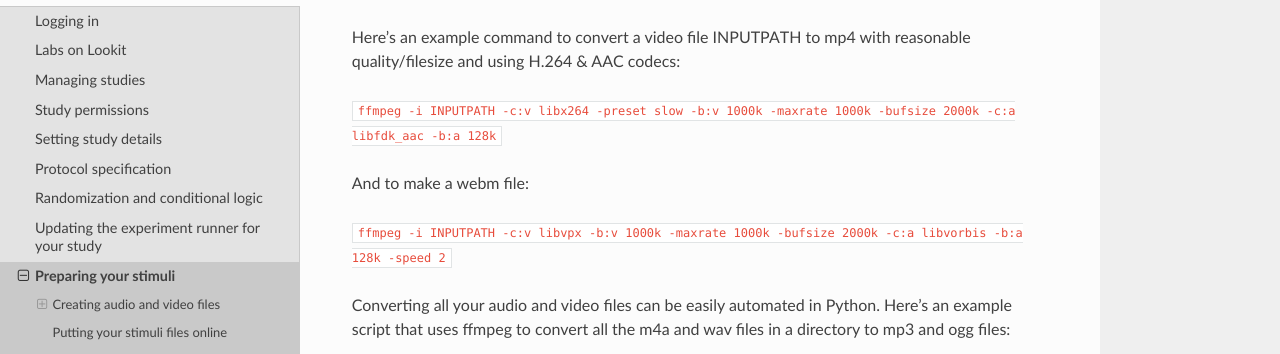
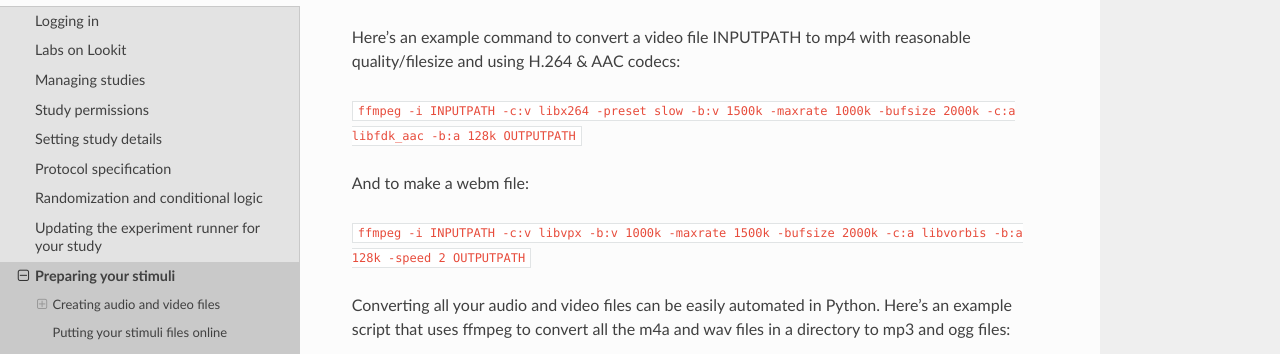
Before and after one commit to lookit/lookit-docs, a Sphinx documentation site: the page built from docs/source/researchers-prep-stimuli.rst, in a window 1280 px wide and 900 px high, scrolled down 924 px. Shown: the part 156-510 px from the top of the window. Built offline with Sphinx 7.4.7 and the Read the Docs theme 2.0.0, drawn with Linux system fonts in a browser that asks for light colours.

Commit message:
update ffmpeg section

```diff
--- a/docs/source/researchers-prep-stimuli.rst
+++ b/docs/source/researchers-prep-stimuli.rst
@@ -48,11 +48,11 @@ especially if you have a lot to convert, is to use ffmpeg.
 Here’s an example command to convert a video file INPUTPATH to mp4 with
 reasonable quality/filesize and using H.264 & AAC codecs:
 
-``ffmpeg -i INPUTPATH -c:v libx264 -preset slow -b:v 1000k -maxrate 1000k -bufsize 2000k -c:a libfdk_aac -b:a 128k``
+``ffmpeg -i INPUTPATH -c:v libx264 -preset slow -b:v 1500k -maxrate 1000k -bufsize 2000k -c:a libfdk_aac -b:a 128k OUTPUTPATH``
 
 And to make a webm file:
 
-``ffmpeg -i INPUTPATH -c:v libvpx -b:v 1000k -maxrate 1000k -bufsize 2000k -c:a libvorbis -b:a 128k -speed 2``
+``ffmpeg -i INPUTPATH -c:v libvpx -b:v 1000k -maxrate 1500k -bufsize 2000k -c:a libvorbis -b:a 128k -speed 2 OUTPUTPATH``
 
 Converting all your audio and video files can be easily automated in
 Python. Here’s an example script that uses ffmpeg to convert all the m4a
```
